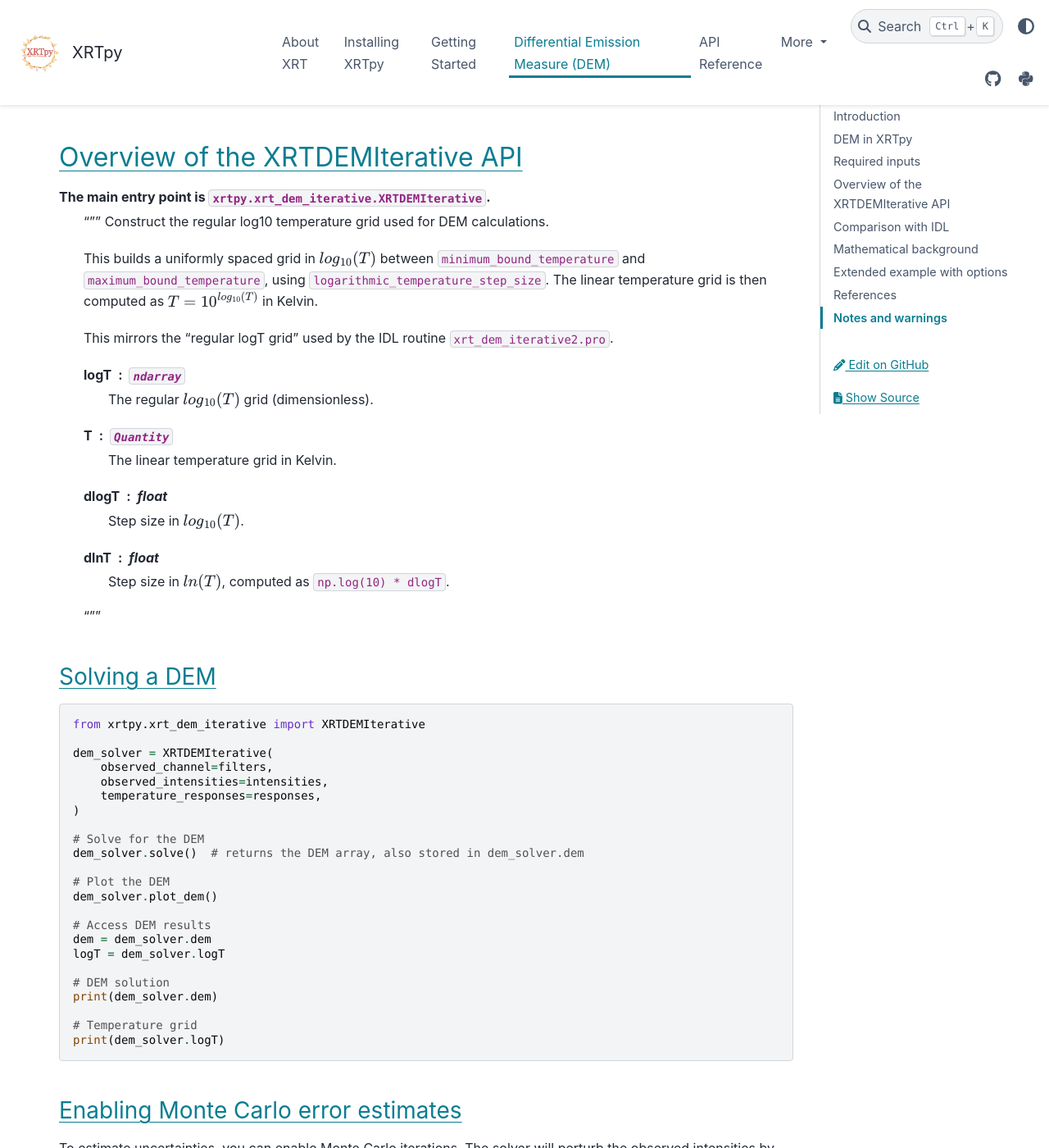
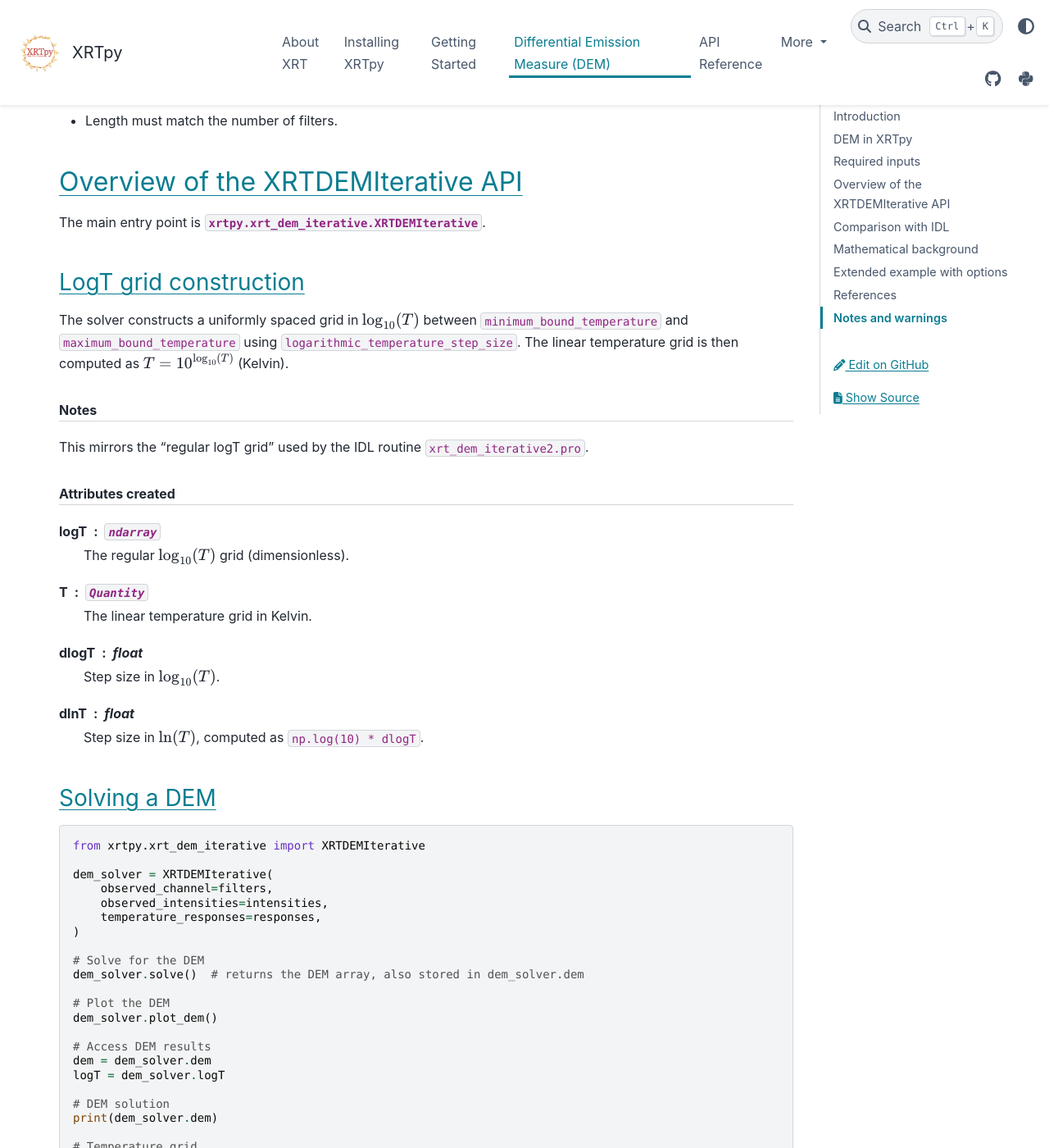
Before and after one commit to HinodeXRT/xrtpy, a Sphinx documentation site: the page built from docs/dem_overview.rst, in a window 1280 px wide and 1400 px high, scrolled down 2464 px. Shown: the whole window at 82% size. Built offline with Sphinx 7.4.7 and the PyData theme 0.15.4, drawn with Linux system fonts in a browser that asks for light colours; pages that are not in the unit, such as notebooks, are missing from menus; the version number could not be read and is left out; cross-references to code outside the pages are shown as plain code; some of the changed text lies outside the part shown.

```diff
--- a/docs/dem_overview.rst
+++ b/docs/dem_overview.rst
@@ -91,30 +91,32 @@ Example
 Overview of the XRTDEMIterative API
 -----------------------------------
 The main entry point is :class:`xrtpy.xrt_dem_iterative.XRTDEMIterative`.
-    """
-    Construct the regular log10 temperature grid used for DEM calculations.
 
-    This builds a uniformly spaced grid in :math:`\\log_{10}(T)` between
-    ``minimum_bound_temperature`` and ``maximum_bound_temperature``, using
-    ``logarithmic_temperature_step_size``. The linear temperature grid is then
-    computed as :math:`T = 10^{\\log_{10}(T)}` in Kelvin.
+LogT grid construction
+~~~~~~~~~~~~~~~~~~~~~~
+The solver constructs a uniformly spaced grid in :math:`\log_{10}(T)` between
+``minimum_bound_temperature`` and ``maximum_bound_temperature`` using
+``logarithmic_temperature_step_size``. The linear temperature grid is then computed as
+:math:`T = 10^{\log_{10}(T)}` (Kelvin).
 
-    Notes
-    -----
-    This mirrors the "regular logT grid" used by the IDL routine
-    ``xrt_dem_iterative2.pro``.
+.. rubric:: Notes
 
-    Attributes created
-    ------------------
-    logT : `~numpy.ndarray`
-        The regular :math:`\\log_{10}(T)` grid (dimensionless).
-    T : `~astropy.units.Quantity`
-        The linear temperature grid in Kelvin.
-    dlogT : float
-        Step size in :math:`\\log_{10}(T)`.
-    dlnT : float
-        Step size in :math:`\\ln(T)`, computed as ``np.log(10) * dlogT``.
-    """
+This mirrors the "regular logT grid" used by the IDL routine ``xrt_dem_iterative2.pro``.
+
+.. rubric:: Attributes created
+
+logT : `~numpy.ndarray`
+    The regular :math:`\log_{10}(T)` grid (dimensionless).
+
+T : `~astropy.units.Quantity`
+    The linear temperature grid in Kelvin.
+
+dlogT : float
+    Step size in :math:`\log_{10}(T)`.
+
+dlnT : float
+    Step size in :math:`\ln(T)`, computed as ``np.log(10) * dlogT``.
+
 
 
 
```
